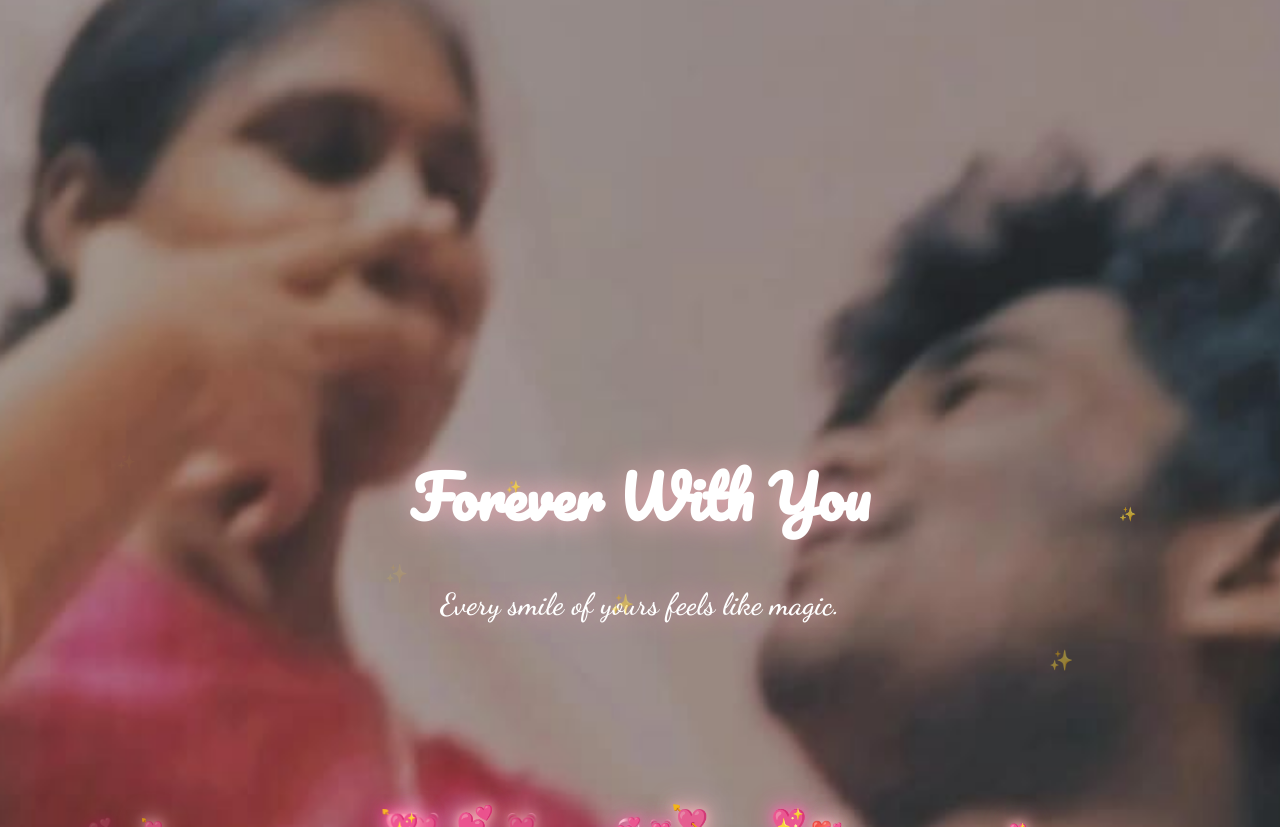
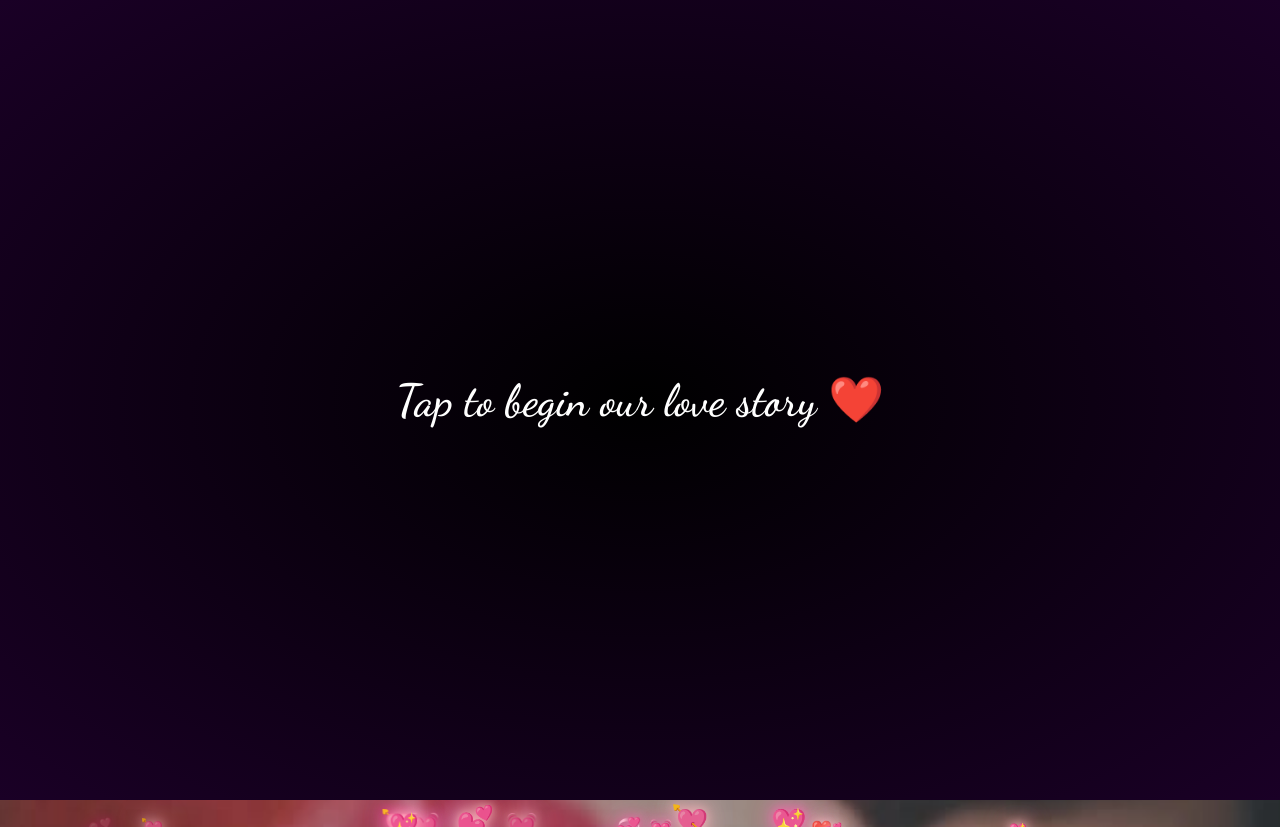
Before and after one commit to palaparthigovardhan631-ux/for-you, a plain HTML site: page love.html in a window 1280 px wide. Shown: the top 827 px of the page. Drawn offline with Linux system fonts and the light colour scheme.

Commit message:
Add files via upload

```diff
--- a/love.html
+++ b/love.html
@@ -11,8 +11,17 @@
 </head>
 <body>
 
+<!-- TAP TO START OVERLAY -->
+<div id="startScreen">
+  <div class="startText">
+    Tap to begin our love story ❤️
+  </div>
+</div>
+
+<!-- Night Sky -->
 <div class="sky"><div class="moon"></div></div>
 
+<!-- Reel -->
 <div class="video">
   <img id="slide" src="photo1.jpg.jpeg">
 
@@ -31,12 +40,13 @@
   <p>
     In every universe,<br>
     in every lifetime,<br>
-    I would still find you…
+    I would still find you…<br>
     and choose you ❤️
   </p>
 </div>
 
-<audio id="bgm" loop>
+<!-- AUDIO (NO AUTOPLAY) -->
+<audio id="bgm" loop preload="auto">
   <source src="music.mp4" type="audio/mpeg">
 </audio>
 
--- a/style.css
+++ b/style.css
@@ -113,3 +113,27 @@ body{
   50%{transform:scale(1.25);}
   100%{transform:scale(1);}
 }
+/* START SCREEN */
+#startScreen {
+  position: fixed;
+  inset: 0;
+  background: radial-gradient(#000, #1a0026);
+  z-index: 999;
+  display: flex;
+  justify-content: center;
+  align-items: center;
+}
+
+.startText {
+  font-family: 'Dancing Script', cursive;
+  font-size: 2.8rem;
+  color: white;
+  text-align: center;
+  animation: pulseStart 2s infinite;
+}
+
+@keyframes pulseStart {
+  0% { opacity: 0.6; }
+  50% { opacity: 1; }
+  100% { opacity: 0.6; }
+}
```
